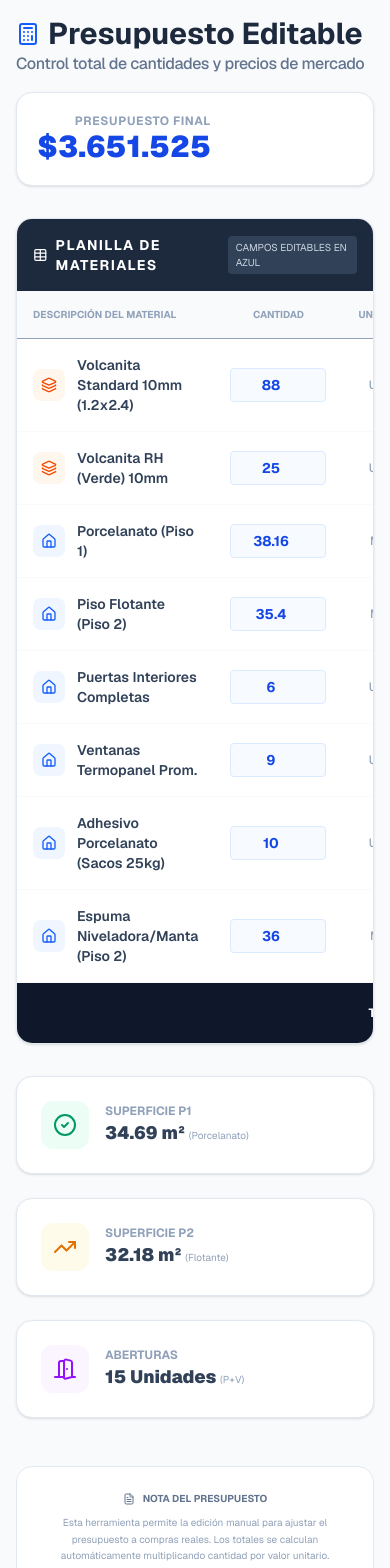
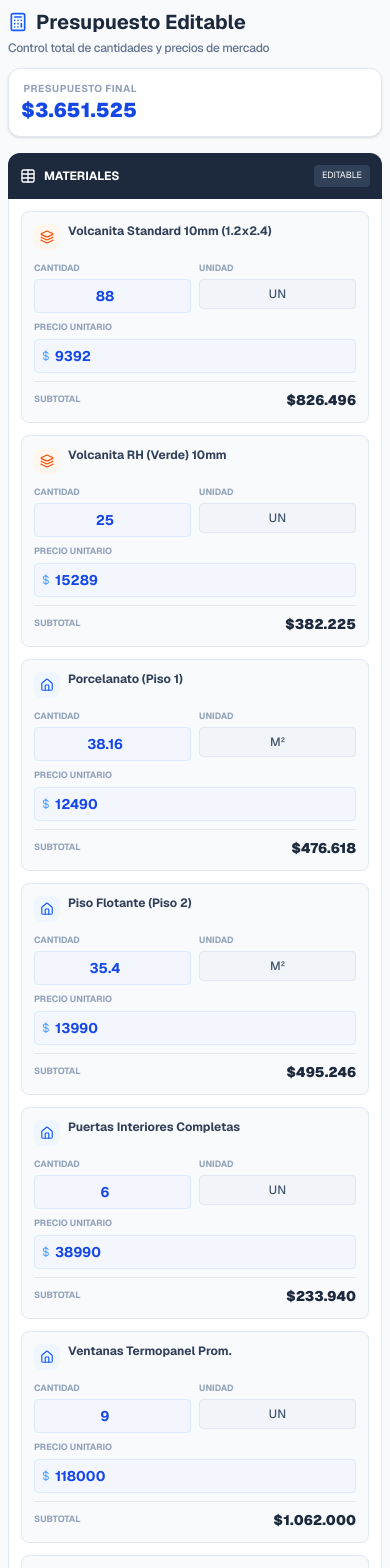
Before and after one commit to Not-Minimal/my-app, a Next.js app: page / in a window 390 px wide. Shown: the top 1568 px of the page. Built offline with nearby package versions, Linux system fonts and the light colour scheme.

Commit message:
Se mejora responsive design

```diff
--- a/app/page.tsx
+++ b/app/page.tsx
@@ -48,78 +48,78 @@ export default function Page() {
   }, 0);
 
   return (
-    <div className="min-h-screen bg-slate-50 p-4 md:p-8 font-sans text-slate-900">
+    <div className="min-h-screen bg-slate-50 p-2 sm:p-4 md:p-8 font-sans text-slate-900">
       <div className="max-w-6xl mx-auto">
 
         {/* Header con Resumen Financiero */}
-        <header className="flex flex-col md:flex-row md:items-center justify-between mb-8 gap-4">
+        <header className="flex flex-col md:flex-row md:items-center justify-between mb-4 sm:mb-6 md:mb-8 gap-3 sm:gap-4">
           <div>
-            <h1 className="text-3xl font-bold text-slate-800 flex items-center gap-2">
-              <Calculator className="text-blue-600" /> Presupuesto Editable
+            <h1 className="text-xl sm:text-2xl md:text-3xl font-bold text-slate-800 flex items-center gap-2">
+              <Calculator className="text-blue-600 w-5 h-5 sm:w-6 sm:h-6" /> Presupuesto Editable
             </h1>
-            <p className="text-slate-500 font-medium tracking-tight">
+            <p className="text-xs sm:text-sm md:text-base text-slate-500 font-medium tracking-tight mt-1">
               Control total de cantidades y precios de mercado
             </p>
           </div>
-          <div className="bg-white p-5 rounded-2xl shadow-sm border border-slate-200 flex items-center gap-6">
+          <div className="bg-white p-3 sm:p-4 md:p-5 rounded-xl sm:rounded-2xl shadow-sm border border-slate-200 flex items-center gap-3 sm:gap-4 md:gap-6">
             <div className="text-right">
-              <p className="text-xs text-slate-400 uppercase font-bold tracking-wider">Presupuesto Final</p>
-              <p className="text-3xl font-black text-blue-700">
+              <p className="text-[10px] sm:text-xs text-slate-400 uppercase font-bold tracking-wider">Presupuesto Final</p>
+              <p className="text-xl sm:text-2xl md:text-3xl font-black text-blue-700">
                 ${Math.round(granTotal).toLocaleString('es-CL')}
               </p>
             </div>
-            <div className="h-12 w-px bg-slate-100 hidden md:block"></div>
-            <div className="hidden md:flex flex-col text-slate-400">
-              <span className="text-[10px] font-bold uppercase">Estado</span>
-              <span className="text-emerald-500 flex items-center gap-1 text-xs font-bold">
-                <div className="w-2 h-2 bg-emerald-500 rounded-full animate-pulse"></div>
+            <div className="h-8 sm:h-10 md:h-12 w-px bg-slate-100 hidden sm:block"></div>
+            <div className="hidden sm:flex flex-col text-slate-400">
+              <span className="text-[9px] sm:text-[10px] font-bold uppercase">Estado</span>
+              <span className="text-emerald-500 flex items-center gap-1 text-[10px] sm:text-xs font-bold">
+                <div className="w-1.5 h-1.5 sm:w-2 sm:h-2 bg-emerald-500 rounded-full animate-pulse"></div>
                 Sincronizado
               </span>
             </div>
           </div>
         </header>
 
-        {/* Tabla de Gestión de Materiales */}
-        <section className="bg-white rounded-2xl shadow-sm border border-slate-200 overflow-hidden mb-8">
-          <div className="p-4 bg-slate-800 text-white flex justify-between items-center">
+        {/* Tabla de Gestión de Materiales - Versión Desktop */}
+        <section className="bg-white rounded-xl sm:rounded-2xl shadow-sm border border-slate-200 overflow-hidden mb-4 sm:mb-6 md:mb-8 hidden sm:block">
+          <div className="p-3 sm:p-4 bg-slate-800 text-white flex justify-between items-center flex-wrap gap-2">
             <div className="flex items-center gap-2">
-              <TableIcon size={18} />
-              <h2 className="font-bold text-sm uppercase tracking-widest">Planilla de Materiales</h2>
+              <TableIcon size={16} className="sm:w-[18px] sm:h-[18px]" />
+              <h2 className="font-bold text-xs sm:text-sm uppercase tracking-widest">Planilla de Materiales</h2>
             </div>
-            <span className="text-[10px] bg-slate-700 px-2 py-1 rounded text-slate-300">CAMPOS EDITABLES EN AZUL</span>
+            <span className="text-[9px] sm:text-[10px] bg-slate-700 px-2 py-1 rounded text-slate-300">CAMPOS EDITABLES EN AZUL</span>
           </div>
           <div className="overflow-x-auto">
             <table className="w-full text-left border-collapse">
               <thead>
-                <tr className="bg-slate-50 text-slate-400 text-[10px] uppercase font-bold">
-                  <th className="p-4 border-b w-1/3">Descripción del Material</th>
-                  <th className="p-4 border-b text-center">Cantidad</th>
-                  <th className="p-4 border-b text-center">Unidad</th>
-                  <th className="p-4 border-b text-center">Valor Unit. ($)</th>
-                  <th className="p-4 border-b text-right">Subtotal</th>
+                <tr className="bg-slate-50 text-slate-400 text-[9px] sm:text-[10px] uppercase font-bold">
+                  <th className="p-2 sm:p-3 md:p-4 border-b">Descripción del Material</th>
+                  <th className="p-2 sm:p-3 md:p-4 border-b text-center">Cantidad</th>
+                  <th className="p-2 sm:p-3 md:p-4 border-b text-center">Unidad</th>
+                  <th className="p-2 sm:p-3 md:p-4 border-b text-center">Valor Unit. ($)</th>
+                  <th className="p-2 sm:p-3 md:p-4 border-b text-right">Subtotal</th>
                 </tr>
               </thead>
               <tbody>
                 {items.map((item) => (
                   <tr key={item.id} className="border-b border-slate-50 hover:bg-slate-50 transition-colors">
-                    <td className="p-4">
-                      <div className="flex items-center gap-3">
-                        <div className={`p-2 rounded-lg ${item.id.includes('volcanita') ? 'bg-orange-50 text-orange-600' : 'bg-blue-50 text-blue-600'}`}>
-                          {item.id.includes('volcanita') ? <Layers size={16} /> : <Home size={16} />}
+                    <td className="p-2 sm:p-3 md:p-4">
+                      <div className="flex items-center gap-2 sm:gap-3">
+                        <div className={`p-1.5 sm:p-2 rounded-lg ${item.id.includes('volcanita') ? 'bg-orange-50 text-orange-600' : 'bg-blue-50 text-blue-600'}`}>
+                          {item.id.includes('volcanita') ? <Layers size={14} className="sm:w-4 sm:h-4" /> : <Home size={14} className="sm:w-4 sm:h-4" />}
                         </div>
-                        <p className="text-sm font-semibold text-slate-700">{item.desc}</p>
+                        <p className="text-xs sm:text-sm font-semibold text-slate-700">{item.desc}</p>
                       </div>
                     </td>
 
                     {/* Input de Cantidad */}
-                    <td className="p-4 text-center">
+                    <td className="p-2 sm:p-3 md:p-4 text-center">
                       <div className="relative inline-block group">
                         <input
                           type="number"
                           step="0.01"
                           value={item.cant}
                           onChange={(e) => handleUpdate(item.id, 'cant', e.target.value)}
-                          className="w-24 text-center py-1.5 bg-blue-50/50 border border-blue-100 rounded text-sm font-bold text-blue-700 focus:ring-2 focus:ring-blue-500 focus:bg-white outline-none transition-all"
+                          className="w-16 sm:w-20 md:w-24 text-center py-1 sm:py-1.5 bg-blue-50/50 border border-blue-100 rounded text-xs sm:text-sm font-bold text-blue-700 focus:ring-2 focus:ring-blue-500 focus:bg-white outline-none transition-all"
                         />
                         <div className="absolute -top-1 -right-1 p-0.5 bg-blue-400 rounded text-white opacity-0 group-hover:opacity-100 transition-opacity pointer-events-none">
                           <Edit3 size={8} />
@@ -127,17 +127,17 @@ export default function Page() {
                       </div>
                     </td>
 
-                    <td className="p-4 text-center text-xs text-slate-400 uppercase font-medium">{item.unit}</td>
+                    <td className="p-2 sm:p-3 md:p-4 text-center text-[10px] sm:text-xs text-slate-400 uppercase font-medium">{item.unit}</td>
 
                     {/* Input de Precio Unitario */}
-                    <td className="p-4 text-center">
-                      <div className="relative inline-block w-32 group">
-                        <span className="absolute left-2 top-1/2 -translate-y-1/2 text-blue-400 text-xs">$</span>
+                    <td className="p-2 sm:p-3 md:p-4 text-center">
+                      <div className="relative inline-block w-20 sm:w-28 md:w-32 group">
+                        <span className="absolute left-1.5 sm:left-2 top-1/2 -translate-y-1/2 text-blue-400 text-[10px] sm:text-xs">$</span>
                         <input
                           type="number"
                           value={item.price}
                           onChange={(e) => handleUpdate(item.id, 'price', e.target.value)}
-                          className="w-full pl-5 pr-2 py-1.5 bg-blue-50/50 border border-blue-100 rounded text-sm font-bold text-blue-700 focus:ring-2 focus:ring-blue-500 focus:bg-white outline-none transition-all"
+                          className="w-full pl-4 sm:pl-5 pr-1.5 sm:pr-2 py-1 sm:py-1.5 bg-blue-50/50 border border-blue-100 rounded text-xs sm:text-sm font-bold text-blue-700 focus:ring-2 focus:ring-blue-500 focus:bg-white outline-none transition-all"
                         />
                         <div className="absolute -top-1 -right-1 p-0.5 bg-blue-400 rounded text-white opacity-0 group-hover:opacity-100 transition-opacity pointer-events-none">
                           <Edit3 size={8} />
@@ -145,7 +145,7 @@ export default function Page() {
                       </div>
                     </td>
 
-                    <td className="p-4 text-right font-black text-slate-800 text-sm bg-slate-50/30">
+                    <td className="p-2 sm:p-3 md:p-4 text-right font-black text-slate-800 text-xs sm:text-sm bg-slate-50/30">
                       ${Math.round(item.cant * item.price).toLocaleString('es-CL')}
                     </td>
                   </tr>
@@ -153,8 +153,8 @@ export default function Page() {
               </tbody>
               <tfoot>
                 <tr className="bg-slate-900 text-white">
-                  <td colSpan={4} className="p-4 text-right font-bold uppercase text-xs tracking-widest">Total General Estimado</td>
-                  <td className="p-4 text-right font-black text-xl">
+                  <td colSpan={4} className="p-2 sm:p-3 md:p-4 text-right font-bold uppercase text-[10px] sm:text-xs tracking-widest">Total General Estimado</td>
+                  <td className="p-2 sm:p-3 md:p-4 text-right font-black text-base sm:text-lg md:text-xl">
                     ${Math.round(granTotal).toLocaleString('es-CL')}
                   </td>
                 </tr>
@@ -163,42 +163,117 @@ export default function Page() {
           </div>
         </section>
 
+        {/* Vista Mobile - Cards */}
+        <section className="block sm:hidden mb-4">
+          <div className="bg-slate-800 text-white p-3 rounded-t-xl flex items-center justify-between">
+            <div className="flex items-center gap-2">
+              <TableIcon size={16} />
+              <h2 className="font-bold text-xs uppercase">Materiales</h2>
+            </div>
+            <span className="text-[9px] bg-slate-700 px-2 py-1 rounded">EDITABLE</span>
+          </div>
+          <div className="space-y-3 p-3 bg-white rounded-b-xl border border-slate-200 border-t-0">
+            {items.map((item) => (
+              <div key={item.id} className="bg-slate-50 rounded-lg p-3 border border-slate-200">
+                <div className="flex items-start gap-2 mb-3">
+                  <div className={`p-1.5 rounded-lg flex-shrink-0 ${item.id.includes('volcanita') ? 'bg-orange-50 text-orange-600' : 'bg-blue-50 text-blue-600'}`}>
+                    {item.id.includes('volcanita') ? <Layers size={14} /> : <Home size={14} />}
+                  </div>
+                  <p className="text-xs font-bold text-slate-700 leading-tight">{item.desc}</p>
+                </div>
+
+                <div className="grid grid-cols-2 gap-2 mb-2">
+                  <div>
+                    <label className="text-[9px] text-slate-400 uppercase font-bold block mb-1">Cantidad</label>
+                    <input
+                      type="number"
+                      step="0.01"
+                      value={item.cant}
+                      onChange={(e) => handleUpdate(item.id, 'cant', e.target.value)}
+                      className="w-full text-center py-1.5 bg-blue-50/50 border border-blue-100 rounded text-sm font-bold text-blue-700 focus:ring-2 focus:ring-blue-500 focus:bg-white outline-none"
+                    />
+                  </div>
+                  <div>
+                    <label className="text-[9px] text-slate-400 uppercase font-bold block mb-1">Unidad</label>
+                    <div className="py-1.5 text-center text-xs text-slate-600 uppercase font-medium bg-slate-100 rounded border border-slate-200">
+                      {item.unit}
+                    </div>
+                  </div>
+                </div>
+
+                <div className="mb-2">
+                  <label className="text-[9px] text-slate-400 uppercase font-bold block mb-1">Precio Unitario</label>
+                  <div className="relative">
+                    <span className="absolute left-2 top-1/2 -translate-y-1/2 text-blue-400 text-xs">$</span>
+                    <input
+                      type="number"
+                      value={item.price}
+                      onChange={(e) => handleUpdate(item.id, 'price', e.target.value)}
+                      className="w-full pl-5 pr-2 py-1.5 bg-blue-50/50 border border-blue-100 rounded text-sm font-bold text-blue-700 focus:ring-2 focus:ring-blue-500 focus:bg-white outline-none"
+                    />
+                  </div>
+                </div>
+
+                <div className="pt-2 border-t border-slate-200 flex justify-between items-center">
+                  <span className="text-[9px] text-slate-400 uppercase font-bold">Subtotal</span>
+                  <span className="text-sm font-black text-slate-800">
+                    ${Math.round(item.cant * item.price).toLocaleString('es-CL')}
+                  </span>
+                </div>
+              </div>
+            ))}
+
+            <div className="bg-slate-900 text-white p-3 rounded-lg flex justify-between items-center">
+              <span className="text-xs font-bold uppercase">Total General</span>
+              <span className="text-lg font-black">
+                ${Math.round(granTotal).toLocaleString('es-CL')}
+              </span>
+            </div>
+          </div>
+        </section>
+
         {/* Resumen de Referencia (Pisos) */}
-        <div className="grid grid-cols-1 md:grid-cols-3 gap-6">
-          <div className="bg-white p-6 rounded-2xl shadow-sm border border-slate-200 flex items-center gap-4">
-            <div className="p-3 bg-emerald-50 text-emerald-600 rounded-xl">
-              <CheckCircle2 size={24} />
+        <div className="grid grid-cols-1 sm:grid-cols-2 md:grid-cols-3 gap-3 sm:gap-4 md:gap-6">
+          <div className="bg-white p-4 sm:p-5 md:p-6 rounded-xl sm:rounded-2xl shadow-sm border border-slate-200 flex items-center gap-3 sm:gap-4">
+            <div className="p-2 sm:p-2.5 md:p-3 bg-emerald-50 text-emerald-600 rounded-lg sm:rounded-xl flex-shrink-0">
+              <CheckCircle2 size={20} className="sm:w-[22px] sm:h-[22px] md:w-6 md:h-6" />
             </div>
             <div>
-              <p className="text-xs font-bold text-slate-400 uppercase">Superficie P1</p>
-              <p className="text-lg font-black text-slate-700">34.69 m² <span className="text-[10px] font-normal text-slate-400">(Porcelanato)</span></p>
+              <p className="text-[10px] sm:text-xs font-bold text-slate-400 uppercase">Superficie P1</p>
+              <p className="text-sm sm:text-base md:text-lg font-black text-slate-700">
+                34.69 m² <span className="text-[9px] sm:text-[10px] font-normal text-slate-400">(Porcelanato)</span>
+              </p>
             </div>
           </div>
-          <div className="bg-white p-6 rounded-2xl shadow-sm border border-slate-200 flex items-center gap-4">
-            <div className="p-3 bg-amber-50 text-amber-600 rounded-xl">
-              <TrendingUp size={24} />
+          <div className="bg-white p-4 sm:p-5 md:p-6 rounded-xl sm:rounded-2xl shadow-sm border border-slate-200 flex items-center gap-3 sm:gap-4">
+            <div className="p-2 sm:p-2.5 md:p-3 bg-amber-50 text-amber-600 rounded-lg sm:rounded-xl flex-shrink-0">
+              <TrendingUp size={20} className="sm:w-[22px] sm:h-[22px] md:w-6 md:h-6" />
             </div>
             <div>
-              <p className="text-xs font-bold text-slate-400 uppercase">Superficie P2</p>
-              <p className="text-lg font-black text-slate-700">32.18 m² <span className="text-[10px] font-normal text-slate-400">(Flotante)</span></p>
+              <p className="text-[10px] sm:text-xs font-bold text-slate-400 uppercase">Superficie P2</p>
+              <p className="text-sm sm:text-base md:text-lg font-black text-slate-700">
+                32.18 m² <span className="text-[9px] sm:text-[10px] font-normal text-slate-400">(Flotante)</span>
+              </p>
             </div>
           </div>
-          <div className="bg-white p-6 rounded-2xl shadow-sm border border-slate-200 flex items-center gap-4">
-            <div className="p-3 bg-purple-50 text-purple-600 rounded-xl">
-              <DoorOpen size={24} />
+          <div className="bg-white p-4 sm:p-5 md:p-6 rounded-xl sm:rounded-2xl shadow-sm border border-slate-200 flex items-center gap-3 sm:gap-4 sm:col-span-2 md:col-span-1">
+            <div className="p-2 sm:p-2.5 md:p-3 bg-purple-50 text-purple-600 rounded-lg sm:rounded-xl flex-shrink-0">
+              <DoorOpen size={20} className="sm:w-[22px] sm:h-[22px] md:w-6 md:h-6" />
             </div>
             <div>
-              <p className="text-xs font-bold text-slate-400 uppercase">Aberturas</p>
-              <p className="text-lg font-black text-slate-700">15 Unidades <span className="text-[10px] font-normal text-slate-400">(P+V)</span></p>
+              <p className="text-[10px] sm:text-xs font-bold text-slate-400 uppercase">Aberturas</p>
+              <p className="text-sm sm:text-base md:text-lg font-black text-slate-700">
+                15 Unidades <span className="text-[9px] sm:text-[10px] font-normal text-slate-400">(P+V)</span>
+              </p>
             </div>
           </div>
         </div>
 
-        <footer className="mt-12 p-6 bg-white border border-slate-200 rounded-2xl text-slate-400 text-center text-[10px] space-y-2 leading-relaxed">
+        <footer className="mt-6 sm:mt-8 md:mt-12 p-4 sm:p-5 md:p-6 bg-white border border-slate-200 rounded-xl sm:rounded-2xl text-slate-400 text-center text-[9px] sm:text-[10px] space-y-2 leading-relaxed">
           <p className="font-bold text-slate-500 uppercase flex items-center justify-center gap-2">
-            <FileText size={12} /> Nota del Presupuesto
+            <FileText size={11} className="sm:w-3 sm:h-3" /> Nota del Presupuesto
           </p>
-          <p>
+          <p className="max-w-2xl mx-auto">
             Esta herramienta permite la edición manual para ajustar el presupuesto a compras reales.
             Los totales se calculan automáticamente multiplicando cantidad por valor unitario.
           </p>
```
